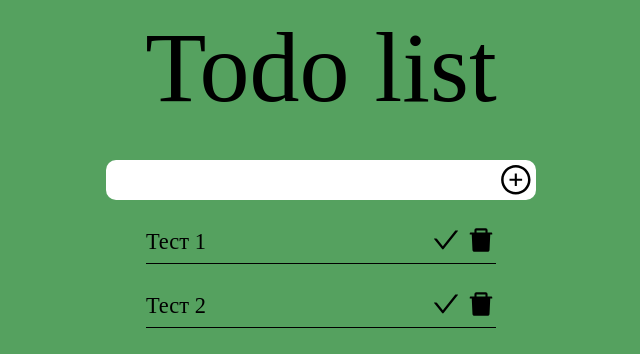
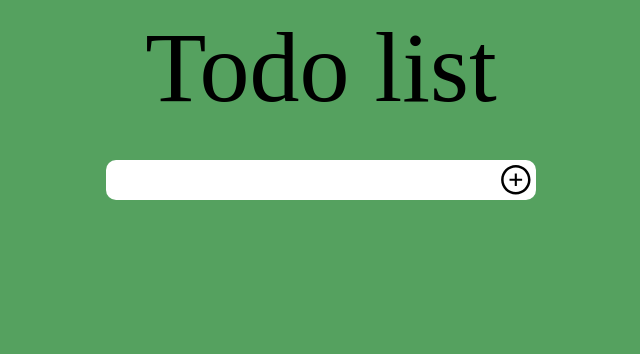
Before and after one commit to cansolele/five-in-one, a React (Create React App) app: page / in a window 1280 px wide. Shown: the top 354 px of the page, without its empty margins (319-959 px from the left). Built offline with nearby package versions, Linux system fonts and the light colour scheme.

Commit message:
Implemented adding tasks

```diff
--- a/src/App.js
+++ b/src/App.js
@@ -1,12 +1,20 @@
-import './App.css';
-import Header from './components/Header/Header';
-import Todo from './components/Todo/Todo';
-const App = ()=> {
+import "./App.css";
+import { useState } from "react";
+import Header from "./components/Header/Header";
+import Todo from "./components/Todo/Todo";
+const App = () => {
+  const [inputTask, setInputTask] = useState("");
+  const [tasks, setTasks] = useState([]);
   return (
     <div>
-      <Header/>
-      <Todo/>
+      <Header />
+      <Todo
+        setInputTask={setInputTask}
+        inputTask={inputTask}
+        tasks={tasks}
+        setTasks={setTasks}
+      />
     </div>
   );
-}
+};
 export default App;
--- /dev/null
+++ b/src/components/Todo/Task.css
@@ -0,0 +1,38 @@
+.task {
+    width: 350px;
+    display: flex;
+    flex-direction: row;
+    justify-content: space-between;
+    border-bottom: 1px solid black;
+    margin-bottom: 25px;
+}
+
+.taskName {
+    display: flex;
+    align-items: flex-end;
+    overflow-x: hidden;
+    width: 80%;
+    flex: 1;
+    font-size: 1.4rem;
+    margin-bottom: 8px;
+}
+
+.cdTask {
+    margin-left: 5px;
+    width: 30px;
+    height: 30px;
+    cursor: pointer;
+    border: none;
+    background-color: transparent;
+    outline: none;
+    margin-bottom: 8px;
+}
+
+.cdTask:active {
+    border: 1px solid black;
+}
+
+.cdBtnIcon {
+    width: 30px;
+    height: 30px;
+}
--- /dev/null
+++ b/src/components/Todo/Task.js
@@ -0,0 +1,24 @@
+import { IconContext } from "react-icons";
+import {
+    AiOutlineCheck,
+    AiFillDelete,
+  } from "react-icons/ai";
+import './Task.css'
+const Task = (props) => {
+  return (
+    <div className="task">
+      <div className="taskName">{props.task}</div>
+      <button className="cdTask">
+        <IconContext.Provider value={{ className: "cdBtnIcon" }}>
+          <AiOutlineCheck />
+        </IconContext.Provider>
+      </button>
+      <button className="cdTask">
+        <IconContext.Provider value={{ className: "cdBtnIcon" }}>
+          <AiFillDelete />
+        </IconContext.Provider>
+      </button>
+    </div>
+  );
+};
+export default Task;
--- a/src/components/Todo/Todo.css
+++ b/src/components/Todo/Todo.css
@@ -48,45 +48,6 @@
     margin-top: 25px;
 }
 
-.task {
-    width: 350px;
-    display: flex;
-    flex-direction: row;
-    justify-content: space-between;
-    border-bottom: 1px solid black;
-    margin-bottom: 25px;
-}
-
-.taskName {
-    display: flex;
-    align-items: flex-end;
-    overflow-x: hidden;
-    width: 80%;
-    flex: 1;
-    font-size: 1.4rem;
-    margin-bottom: 8px;
-}
-
-.cdTask {
-    margin-left: 5px;
-    width: 30px;
-    height: 30px;
-    cursor: pointer;
-    border: none;
-    background-color: transparent;
-    outline: none;
-    margin-bottom: 8px;
-}
-
-.cdTask:active {
-    border: 1px solid black;
-}
-
-.cdBtnIcon {
-    width: 30px;
-    height: 30px;
-}
-
 @media(max-width:500px) {
     .inputTask {
         width: 330px;
--- a/src/components/Todo/Todo.js
+++ b/src/components/Todo/Todo.js
@@ -1,13 +1,30 @@
 import { IconContext } from "react-icons";
-import { AiOutlinePlusCircle, AiOutlineCheck, AiFillDelete} from "react-icons/ai";
-import './Todo.css'
-const Todo = () => {
+import { AiOutlinePlusCircle } from "react-icons/ai";
+import Task from "./Task";
+import "./Todo.css";
+const Todo = (props) => {
+  const inputTaskHandler = (event) => {
+    props.setInputTask(event.target.value);
+  };
+  const addTask= (event) => {
+    event.preventDefault();
+    props.setTasks([
+      ...props.tasks,
+      { text: props.inputTask, id: Math.random() * 1000 },
+    ]);
+    props.setInputTask("");
+  };
   return (
     <div>
       <div className="todoFormContainer">
         <form className="todoForm">
-                    <input type="text" className="inputTask" />
-                    <button type="submit" className="addTask">
+          <input
+            value={props.inputTask}
+            onChange={inputTaskHandler}
+            type="text"
+            className="inputTask"
+          />
+          <button onClick={addTask} type="submit" className="addTask">
             <IconContext.Provider value={{ className: "addBtnIcon" }}>
               <AiOutlinePlusCircle />
             </IconContext.Provider>
@@ -15,26 +32,13 @@ const Todo = () => {
         </form>
       </div>
       <div className="todoList">
-                <div className="task">
-                    <div className="taskName">Тест 1</div>
-                    <button className="cdTask"><IconContext.Provider value={{ className: "cdBtnIcon" }}>
-                        <AiOutlineCheck />
-                    </IconContext.Provider></button>
-                    <button className="cdTask"><IconContext.Provider value={{ className: "cdBtnIcon" }}>
-                        <AiFillDelete />
-                    </IconContext.Provider></button>
-                </div>
-                <div className="task">
-                    <div className="taskName">Тест 2</div>
-                    <button className="cdTask"><IconContext.Provider value={{ className: "cdBtnIcon" }}>
-                        <AiOutlineCheck />
-                    </IconContext.Provider></button>
-                    <button className="cdTask"><IconContext.Provider value={{ className: "cdBtnIcon" }}>
-                        <AiFillDelete />
-                    </IconContext.Provider></button>
+          {
+              props.tasks.map(task =>(
+                  <Task key={task.id} task={task.text}/>
+              ))
+          }
       </div>
     </div>
-        </div>
-    )
-}
+  );
+};
 export default Todo;
```
Lines whose indentation alone changed are shown as unchanged.
